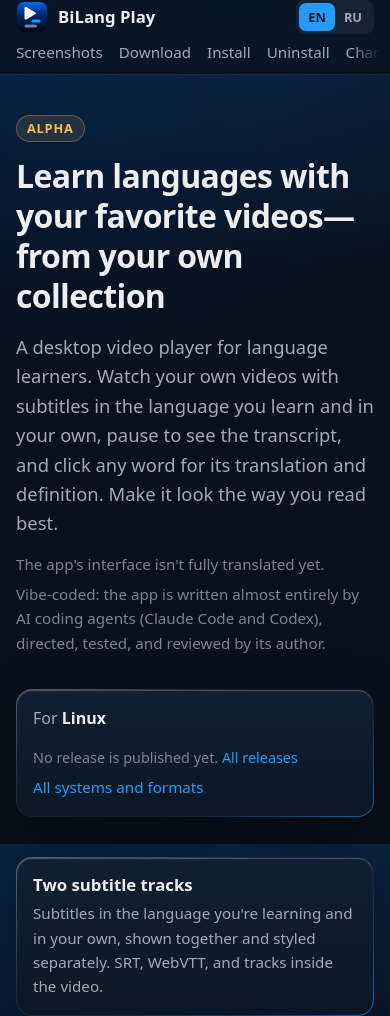
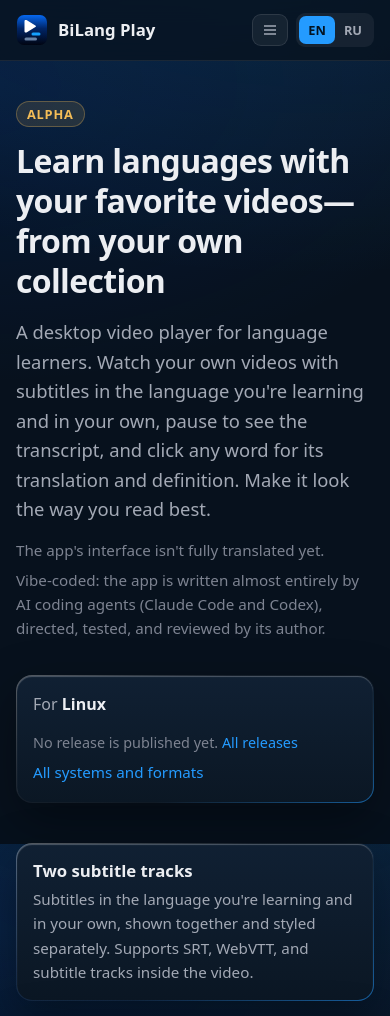
Before and after one commit to uvlad7/BiLang-Play, a plain HTML site: page site/index.html in a window 390 px wide. Shown: the top 1016 px of the page. Drawn offline with Linux system fonts and the light colour scheme; files whose address does not match are found by name.

Commit message:
Open the section links from a Menu button on phones instead of a sideways-scrolling row, and finish the feature cards' and hero's wording

```diff
--- a/site/app.js
+++ b/site/app.js
@@ -698,6 +698,26 @@
 for (const b of document.querySelectorAll("[data-set-lang]")) {
   b.addEventListener("click", () => setLanguage(b.dataset.setLang));
 }
+
+// Phones: the Menu button shows the section links; a link, Esc, or the
+// button again hides them.
+function setupNavMenu() {
+  const toggle = document.querySelector("[data-nav-toggle]");
+  const header = toggle.closest(".top");
+  const show = (open) => {
+    header.classList.toggle("nav-open", open);
+    toggle.setAttribute("aria-expanded", String(open));
+  };
+  toggle.addEventListener("click", () => show(!header.classList.contains("nav-open")));
+  for (const link of document.querySelectorAll(".nav a")) link.addEventListener("click", () => show(false));
+  document.addEventListener("keydown", (event) => {
+    if (event.key === "Escape" && header.classList.contains("nav-open")) {
+      show(false);
+      toggle.focus();
+    }
+  });
+}
+setupNavMenu();
 setupTabs();
 setupGallery();
 renderSteps();
--- a/site/index.html
+++ b/site/index.html
@@ -55,7 +55,20 @@
           <img src="icon-32.svg" width="32" height="32" alt="" />
           <span>BiLang Play</span>
         </a>
-        <nav class="nav" aria-label="Sections">
+        <!-- Phones: the section links open from here, under the header. -->
+        <button
+          type="button"
+          class="nav-toggle"
+          aria-expanded="false"
+          aria-controls="site-nav"
+          data-nav-toggle
+        >
+          <svg aria-hidden="true" viewBox="0 0 16 16" width="16" height="16">
+            <path d="M2 4h12M2 8h12M2 12h12" stroke="currentColor" stroke-width="1.6" />
+          </svg>
+          <span lang="en">Menu</span><span lang="ru">Меню</span>
+        </button>
+        <nav class="nav" id="site-nav" aria-label="Sections">
           <a href="#screenshots"
             ><span lang="en">Screenshots</span><span lang="ru">Скриншоты</span></a
           >
@@ -81,7 +94,7 @@
           </h1>
           <p class="lead" lang="en">
             A desktop video player for language learners. Watch your own videos with subtitles in
-            the language you learn and in your own, pause to see the transcript, and click any word
+            the language you're learning and in your own, pause to see the transcript, and click any word
             for its translation and definition. Make it look the way you read best.
           </p>
           <p class="lead" lang="ru">
@@ -125,7 +138,7 @@
           <h3><span lang="en">Two subtitle tracks</span><span lang="ru">Две дорожки субтитров</span></h3>
           <p lang="en">
             Subtitles in the language you're learning and in your own, shown together and styled
-            separately. SRT, WebVTT, and tracks inside the video.
+            separately. Supports SRT, WebVTT, and subtitle tracks inside the video.
           </p>
           <p lang="ru">
             Субтитры на изучаемом и родном языках одновременно; каждую дорожку можно настроить
--- a/site/style.css
+++ b/site/style.css
@@ -155,6 +155,22 @@
   color: var(--text);
   background: rgb(255 255 255 / 0.06);
   text-decoration: none;
+}
+/* The Menu button, shown on phones only (the media query below). */
+.nav-toggle {
+  display: none;
+  align-items: center;
+  gap: 6px;
+  border: 1px solid rgb(255 255 255 / 0.1);
+  border-radius: 9px;
+  background: rgb(255 255 255 / 0.06);
+  color: var(--text-dim);
+  font: 600 0.85rem var(--font);
+  padding: 6px 10px;
+  cursor: pointer;
+}
+.nav-toggle[aria-expanded="true"] {
+  color: var(--text);
 }
 .lang-switch {
   display: flex;
@@ -864,30 +880,32 @@
 }
 
 @media (max-width: 640px) {
-  /* The section links get a row of their own under the logo, scrolling
-     sideways when they do not fit. */
+  /* The section links open from the Menu button, as a list under the
+     header: in one row they did not fit a phone in either language. */
   .top-row {
     flex-wrap: wrap;
-    row-gap: 0;
+    gap: 0 8px;
+  }
+  .nav-toggle {
+    display: inline-flex;
+    margin-left: auto;
   }
   .nav {
+    display: none;
     order: 3;
-    width: calc(100% + 12px);
-    margin: 0 -6px 4px;
-    overflow-x: auto;
-    scrollbar-width: none;
-    /* A fade at the right edge says the row scrolls. */
-    mask-image: linear-gradient(to right, #000 calc(100% - 28px), transparent);
+    width: 100%;
+    flex-direction: column;
+    gap: 2px;
+    margin: 0 0 10px;
+  }
+  .top.nav-open .nav {
+    display: flex;
   }
   .nav a {
-    white-space: nowrap;
-    padding: 6px;
-  }
-  .nav a:last-child {
-    margin-right: 22px;
+    padding: 10px 8px;
   }
   .lang-switch {
-    margin-left: auto;
+    margin-left: 0;
   }
   .features {
     grid-template-columns: 1fr;
@@ -1068,3 +1086,20 @@
     width: 100%;
   }
 }
+
+/* The narrowest phones: the Menu button keeps only its icon, so the logo,
+   it, and the language switch fit one line; its label stays for screen
+   readers. */
+@media (max-width: 420px) {
+  .nav-toggle {
+    padding: 7px 9px;
+  }
+  .nav-toggle span {
+    position: absolute;
+    width: 1px;
+    height: 1px;
+    overflow: hidden;
+    clip-path: inset(50%);
+    white-space: nowrap;
+  }
+}
```
Also changed, not shown: 1 other file.
